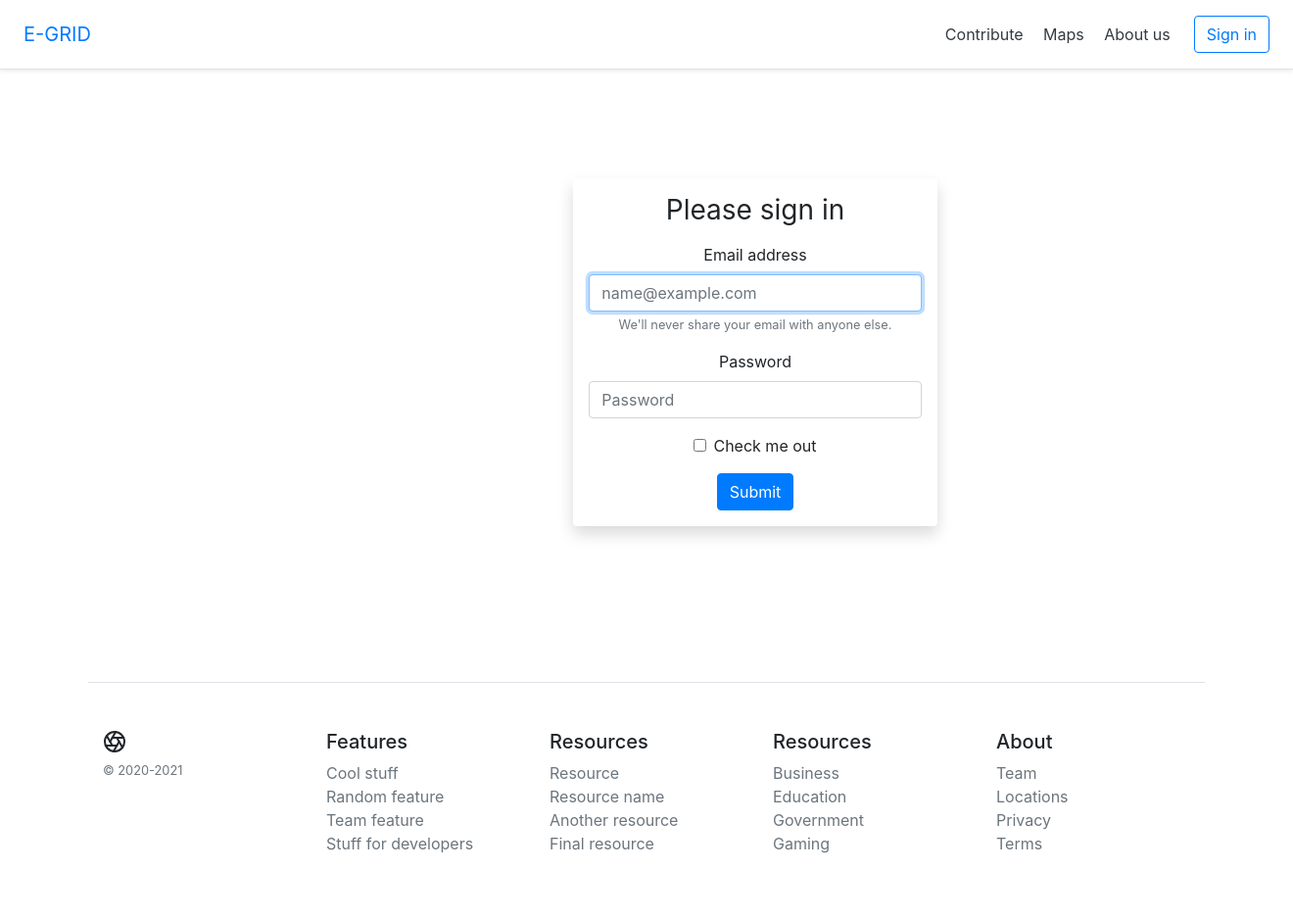
After one commit to SasCezar/E-Grid, a Django app: page /login in a window 1320 px wide. The commit adds this page. Shown: the whole page at 98% size. Run offline with Django 3.2, Linux system fonts and the light colour scheme; some libraries are stand-ins or nearby versions.

Commit message:
fixed login and footer

```diff
--- a/egrid/urls.py
+++ b/egrid/urls.py
@@ -6,5 +6,6 @@ urlpatterns = [
     path('', views.index, name='index'),
     path('about_us', views.about_us, name='about_us'),
     path('<int:pk>/', views.order, name='order'),
-    path('maps', views.maps, name="maps")
+    path('maps', views.maps, name="maps"),
+    path('login', views.login, name="login")
 ]
--- a/egrid/views.py
+++ b/egrid/views.py
@@ -24,3 +24,7 @@ def about_us(request):
 
 def maps(request):
     return render(request, 'maps.html')
+
+
+def login(request):
+    return render(request, 'login.html')
--- a/templates/base.html
+++ b/templates/base.html
@@ -4,43 +4,68 @@
     <meta charset="UTF-8">
     <link rel="stylesheet" href="https://stackpath.bootstrapcdn.com/bootstrap/4.1.3/css/bootstrap.min.css"
           integrity="sha384-MCw98/SFnGE8fJT3GXwEOngsV7Zt27NXFoaoApmYm81iuXoPkFOJwJ8ERdknLPMO" crossorigin="anonymous">
-    <nav class="navbar navbar-expand-lg navbar-light bg-light ">
-        <div class="container">
-            <a class="navbar-brand" href="{% url 'index' %}">E-GRID</a>
-            <button class="navbar-toggler" type="button" data-toggle="collapse" data-target="#navbarSupportedContent"
-                    aria-controls="navbarSupportedContent" aria-expanded="false" aria-label="Toggle navigation">
-                <span class="navbar-toggler-icon"></span>
-            </button>
-
-            <div class="collapse navbar-collapse navbar-right" id="navbarSupportedContent">
-                <ul class="navbar-nav mr-auto ">
-                    <li class="nav-item active">
-                        <a class="nav-link" href="">Contribute</a>
-                    </li>
-                    <li class="nav-item">
-                        <a class="nav-link" href="{% url 'maps' %}">Maps</a>
-                    </li>
-
-                    <li class="nav-item">
-                        <a class="nav-link" href="{% url 'about_us' %}">About us</a>
-                    </li>
-                </ul>
-                <ul class="nav navbar-nav navbar-right">
-
-                    <li class="navbar">
-                        <a class="nav-link" href="#">Login</a>
-                    </li>
-                </ul>
-
-            </div>
-        </div>
-
-    </nav>
+    <div class="d-flex flex-column flex-md-row align-items-center p-3 px-md-4 mb-3 bg-white border-bottom shadow-sm">
+        <h5 class="my-0 mr-md-auto font-weight-normal"><a class="navbar-brand" href="{% url 'index' %}">E-GRID</a></h5>
+        <nav class="my-2 my-md-0 mr-md-3">
+            <a class="p-2 text-dark" href="#">Contribute</a>
+            <a class="p-2 text-dark" href="{% url 'maps' %}">Maps</a>
+            <a class="p-2 text-dark" href="{% url 'about_us' %}">About us</a>
+        </nav>
+        <a class="btn btn-outline-primary" href="{% url 'login' %}">Sign in</a>
+    </div>
 
 </head>
 <body>
 
 {% block body_content %}{% endblock %}
+
+
+<footer class="container py-5 border-top shadow-">
+      <div class="row">
+        <div class="col-12 col-md">
+          <svg xmlns="http://www.w3.org/2000/svg" width="24" height="24" viewBox="0 0 24 24" fill="none" stroke="currentColor" stroke-width="2" stroke-linecap="round" stroke-linejoin="round" class="d-block mb-2"><circle cx="12" cy="12" r="10"></circle><line x1="14.31" y1="8" x2="20.05" y2="17.94"></line><line x1="9.69" y1="8" x2="21.17" y2="8"></line><line x1="7.38" y1="12" x2="13.12" y2="2.06"></line><line x1="9.69" y1="16" x2="3.95" y2="6.06"></line><line x1="14.31" y1="16" x2="2.83" y2="16"></line><line x1="16.62" y1="12" x2="10.88" y2="21.94"></line></svg>
+          <small class="d-block mb-3 text-muted">&copy; 2020-2021</small>
+        </div>
+        <div class="col-6 col-md">
+          <h5>Features</h5>
+          <ul class="list-unstyled text-small">
+            <li><a class="text-muted" href="#">Cool stuff</a></li>
+            <li><a class="text-muted" href="#">Random feature</a></li>
+            <li><a class="text-muted" href="#">Team feature</a></li>
+            <li><a class="text-muted" href="#">Stuff for developers</a></li>
+          </ul>
+        </div>
+        <div class="col-6 col-md">
+          <h5>Resources</h5>
+          <ul class="list-unstyled text-small">
+            <li><a class="text-muted" href="#">Resource</a></li>
+            <li><a class="text-muted" href="#">Resource name</a></li>
+            <li><a class="text-muted" href="#">Another resource</a></li>
+            <li><a class="text-muted" href="#">Final resource</a></li>
+          </ul>
+        </div>
+        <div class="col-6 col-md">
+          <h5>Resources</h5>
+          <ul class="list-unstyled text-small">
+            <li><a class="text-muted" href="#">Business</a></li>
+            <li><a class="text-muted" href="#">Education</a></li>
+            <li><a class="text-muted" href="#">Government</a></li>
+            <li><a class="text-muted" href="#">Gaming</a></li>
+          </ul>
+        </div>
+        <div class="col-6 col-md">
+          <h5>About</h5>
+          <ul class="list-unstyled text-small">
+            <li><a class="text-muted" href="#">Team</a></li>
+            <li><a class="text-muted" href="#">Locations</a></li>
+            <li><a class="text-muted" href="#">Privacy</a></li>
+            <li><a class="text-muted" href="#">Terms</a></li>
+          </ul>
+        </div>
+      </div>
+    </footer>
+
+
 
 </body>
 
--- /dev/null
+++ b/templates/login.html
@@ -0,0 +1,34 @@
+{% extends "body.html" %}
+{% load static %}
+
+
+{% block page_content %}
+    <div class="container text-center" style="margin: 0 auto; margin: 10%;">
+        <div class="row">
+            <div class="col"></div>
+            <div class="col shadow p-3 mb-5 rounded">
+            <form>
+                <h1 class="h3 mb-3 font-weight-normal">Please sign in</h1>
+                <div class="form-group">
+                    <label for="exampleInputEmail1">Email address</label>
+                    <input type="email" class="form-control" id="exampleInputEmail1" aria-describedby="emailHelp"
+                           placeholder="name@example.com" required autofocus>
+                    <small id="emailHelp" class="form-text text-muted">We'll never share your email with anyone
+                        else.</small>
+                </div>
+                <div class="form-group">
+                    <label for="exampleInputPassword1">Password</label>
+                    <input type="password" class="form-control" id="exampleInputPassword1" placeholder="Password">
+                </div>
+                <div class="form-group form-check">
+                    <input type="checkbox" class="form-check-input" id="exampleCheck1">
+                    <label class="form-check-label" for="exampleCheck1">Check me out</label>
+                </div>
+                <button type="submit" class="btn btn-primary">Submit</button>
+            </form>
+                </div>
+            <div class="col"></div>
+        </div>
+    </div>
+
+{% endblock %}
--- a/templates/maps.html
+++ b/templates/maps.html
@@ -3,6 +3,7 @@
 
 
 {% block page_content %}
+
     <meta http-equiv="x-ua-compatible" content="IE=Edge">
 
     <!-- Ensures the web page looks good on all screen sizes. -->
@@ -17,7 +18,9 @@
             width: 100%;
             height: 100%;
         }</style>
-    <div id="myMap"></div>
+    <div class="row">
+        <div id="myMap"></div>
+    </div>
     <script type="text/javascript">
 
         function showLocation(position) {
```
